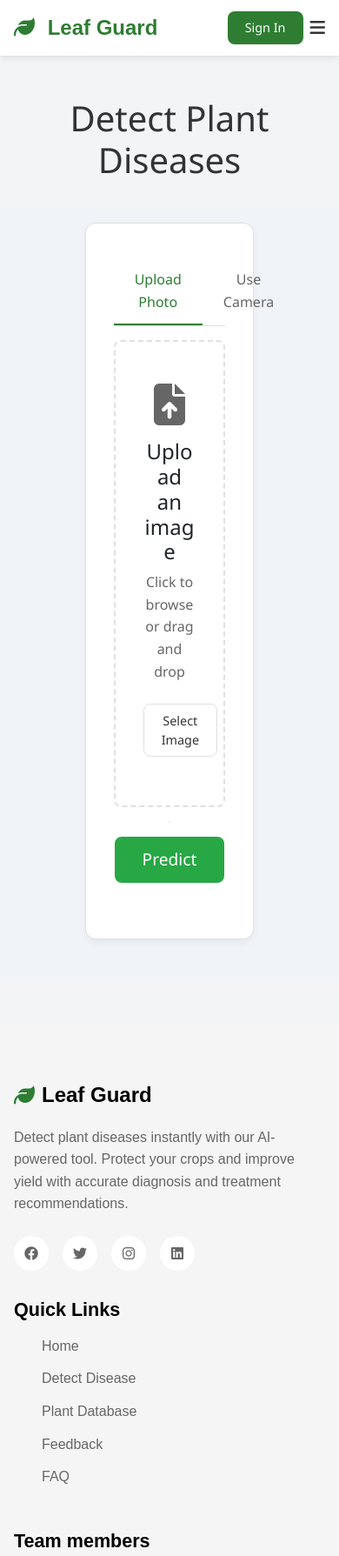
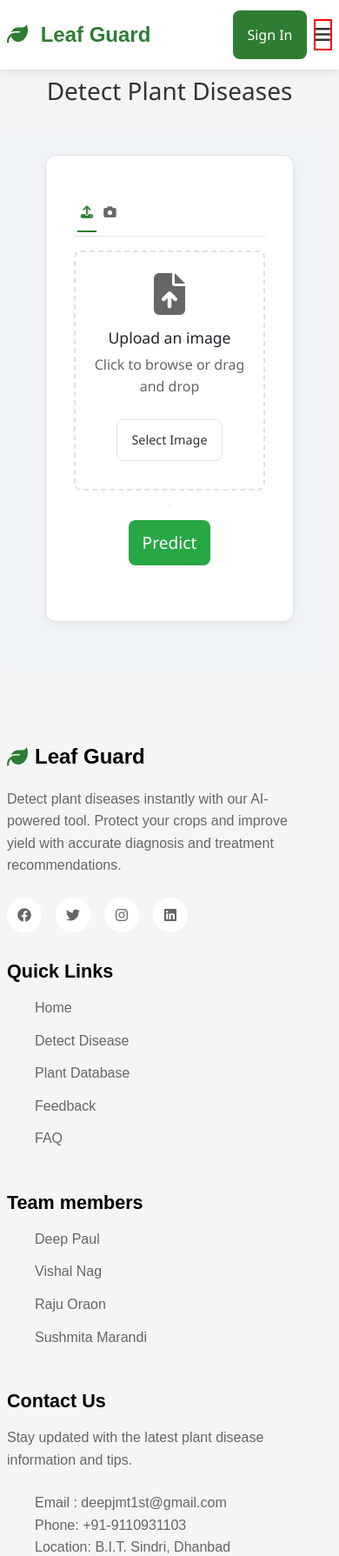
Before and after one commit to Aditya-1663/plant_disease, a Flask app: page /detect in a window 390 px wide. Shown: the top 1789 px of the page at 87% size. Run offline with Flask 3, Linux system fonts and the light colour scheme; some libraries are stand-ins or nearby versions.

Commit message:
updated files

```diff
--- a/app/feedback.py
+++ b/app/feedback.py
@@ -22,7 +22,7 @@ def submitfeedback():
             "rating": int(rating),
             "type": feedback_type,
             "message": message,
-            "timestamp": datetime.utcnow()
+            "timestamp":  datetime.utcnow().isoformat() + "Z"
         }
 
 
--- a/app/route.py
+++ b/app/route.py
@@ -106,7 +106,7 @@ def logout():
 
 def getuserlog():
     try:
-        userlogdata= mongo.db.userlog.find().sort("timestamp", -1)
+        userlogdata= mongo.db.userlog.find().sort("datetime", -1)
         data = []
 
         for fb in userlogdata:
--- a/app/static/script/script.js
+++ b/app/static/script/script.js
@@ -1,21 +1,61 @@
- document.addEventListener("DOMContentLoaded", function () {
-    const currentPath = window.location.pathname;
+const mobileMenuBtn = document.querySelector(".mobile-menu-btn");
+const mobileMenu = document.querySelector(".mobile-menu");
+const themeToggleBtn = document.getElementById("theme-toggle-btn");
 
-    function setActiveLink(links) {
-      links.forEach(link => {
-        const linkPath = link.getAttribute('href');
-        if (linkPath === currentPath || currentPath === '/' && linkPath.includes('home')) {
-          link.classList.add('active');
-        } else {
-          link.classList.remove('active');
-        }
-      });
-    }
+const languageOptions = document.querySelectorAll("[data-lang]");
+const currentYearElements = document.querySelectorAll("#current-year");
+const toast = document.getElementById("toast");
+const toastMessage = document.querySelector(".toast-message");
+const toastCloseBtn = document.querySelector(".toast-close");
 
-    const mainNavLinks = document.querySelectorAll('.main-nav a');
-    setActiveLink(mainNavLinks);
+function initApp() {
+  addEventListeners();
+}
 
+function toggleMobileMenu() {
+  mobileMenu.classList.toggle("active");
+  document.body.classList.toggle("menu-open");
+}
 
-    const mobileNavLinks = document.querySelectorAll('.mobile-menu nav a');
-    setActiveLink(mobileNavLinks);
+function showToast(message, duration = 3000) {
+  toastMessage.textContent = message;
+  toast.classList.add("show");
+  setTimeout(hideToast, duration);
+}
+
+function hideToast() {
+  toast.classList.remove("show");
+}
+
+function addEventListeners() {
+  mobileMenuBtn?.addEventListener("click", toggleMobileMenu);
+
+  mobileMenu?.querySelectorAll("a").forEach((link) => {
+    link.addEventListener("click", () => {
+      mobileMenu.classList.remove("active");
+      document.body.classList.remove("menu-open");
+    });
   });
+
+  toastCloseBtn?.addEventListener("click", hideToast);
+
+  // Tab navigation
+  const tabButtons = document.querySelectorAll(".tab-btn");
+  tabButtons.forEach((button) => {
+    button.addEventListener("click", () => {
+      const tabName = button.dataset.tab;
+      tabButtons.forEach((btn) => btn.classList.remove("active"));
+      button.classList.add("active");
+
+      document
+        .querySelectorAll(".tab-content")
+        .forEach((content) => content.classList.remove("active"));
+      document.getElementById(`${tabName}-tab`)?.classList.add("active");
+    });
+  });
+}
+
+document.addEventListener("DOMContentLoaded", () => {
+  initApp();
+
+});
--- a/app/static/styles/detect.css
+++ b/app/static/styles/detect.css
@@ -50,6 +50,14 @@
 
   #captureBtn {
     border-radius: 6px;
+    margin-top: 2rem;
+
+    border-color: gray;
+
+  }
+  #captureBtn:hover {
+    background-color: #6c757d;
+    color: #fff;
   }
 
   /* Image and video preview */
@@ -72,3 +80,139 @@
       padding: 1.5rem 1rem;
     }
   }
+
+
+
+
+
+
+
+
+
+
+
+
+
+
+
+
+
+/* Responsive Design */
+@media (max-width: 768px) {
+  .detect-container {
+    padding: 1rem 0.5rem;
+  }
+
+  h1 {
+    font-size: 2rem;
+    margin-bottom: 1.5rem;
+  }
+
+  .card-body {
+    padding: 1.5rem;
+  }
+
+  .upload-area {
+    padding: 2rem 1rem;
+  }
+
+  .upload-icon {
+    font-size: 2.5rem;
+  }
+
+  .tab-btn {
+    padding: 0.75rem 0.5rem;
+    font-size: 0.9rem;
+  }
+
+  .tab-btn span {
+    display: none;
+  }
+
+  .btn {
+    padding: 0.75rem 1rem;
+    min-height: 44px;
+  }
+
+  .btn-primary {
+    padding: 1rem;
+    font-size: 1rem;
+  }
+}
+
+
+@media (max-width: 480px) {
+  .container {
+    padding: 0.5rem;
+  }
+
+  h1 {
+    font-size: 1.75rem;
+  }
+   .m-485{
+    /* border :red solid 2px; */
+    width: 100%;
+    margin: 0 auto;
+   }
+  .card-body {
+    padding: 1rem;
+  }
+
+  .upload-area {
+    padding: 1.5rem 0.75rem;
+  }
+
+  .upload-icon {
+    font-size: 2rem;
+  }
+
+  h3 {
+    font-size: 1.1rem;
+  }
+
+  .tabs {
+    gap: 0.25rem;
+    padding: 0.25rem;
+  }
+
+  .tab-btn {
+    padding: 0.5rem 0.25rem;
+    min-height: 44px;
+  }
+}
+
+/* Accessibility */
+@media (prefers-reduced-motion: reduce) {
+  * {
+    animation-duration: 0.01ms !important;
+    animation-iteration-count: 1 !important;
+    transition-duration: 0.01ms !important;
+  }
+}
+
+/* Focus styles for accessibility */
+.btn:focus,
+.tab-btn:focus,
+input:focus {
+  outline: 2px solid #667eea;
+  outline-offset: 2px;
+}
+
+/* Loading states */
+.btn:disabled {
+  opacity: 0.6;
+  cursor: not-allowed;
+  transform: none !important;
+}
+
+/* High contrast mode support */
+@media (prefers-contrast: high) {
+  .upload-area {
+    border-color: #000;
+  }
+
+  .btn-outline {
+    border-color: #000;
+    color: #000;
+  }
+}
--- a/app/static/styles/header.css
+++ b/app/static/styles/header.css
@@ -1175,3 +1175,19 @@ input:focus, select:focus, textarea:focus {
   border:red 1px solid;
 
 }
+body.menu-open {
+  overflow: hidden;
+}
+
+.mobile-menu.active {
+  transform: translateX(0);
+  opacity: 1;
+  visibility: visible;
+}
+
+.mobile-menu {
+  transition: all 0.3s ease-in-out;
+  transform: translateX(-100%);
+  opacity: 0;
+  visibility: hidden;
+}
--- a/app/templates/base.html
+++ b/app/templates/base.html
@@ -1,6 +1,10 @@
 <!DOCTYPE html>
 <html lang="en">
 <head>
+  <meta name="viewport" content="width=device-width, initial-scale=1.0">
+<meta name="mobile-web-app-capable" content="yes">
+<meta name="apple-mobile-web-app-capable" content="yes">
+
     <meta charset="UTF-8">
     <meta name="viewport" content="width=device-width, initial-scale=1.0">
     <title>{% block title %}Leaf Guard{% endblock %}</title>
@@ -79,8 +83,8 @@
 
 
 
-        <button class="mobile-menu-btn">
-          <i class="fas fa-bars"></i>
+        <button class="mobile-menu-btn red">
+          <i class="fas fa-bars "></i>
         </button>
       </div>
 
@@ -92,32 +96,26 @@
   <div class="mobile-menu">
     <nav>
       <ul>
-        <li><a href="index.html">Home</a></li>
+        <li><a href="{{ url_for('home') }}">Home</a></li>
         <li>
   {% if session.get('name') %}
-    <a href="detect.html">Detect Disease</a>
+    <a href="{{ url_for('detect') }}">Detect Disease</a>
   {% else %}
     <a href="{{ url_for('login') }}">Detect Disease</a>
   {% endif %}
 </li>
 
-        <li><a href="plants.html">Plant Database</a></li>
+        <li><a href="/plants">Plant Database</a></li>
         {% if session.get('is_admin') %}
          <a href="/userlog">Users Log</a>
   {% else %}
 
   {% endif %}
-        <li><a href="feedback.html">Feedback</a></li>
+        <li><a href="{{ url_for('feedback') }}">Feedback</a></li>
       </ul>
     </nav>
     <div class="mobile-actions">
-      <div class="language-options">
-        <p>Language</p>
-        <div class="options">
-          <button data-lang="en">English</button>
-          <button data-lang="hi">हिन्दी</button>
-        </div>
-      </div>
+
      <ul class="auth-buttons">
   {% if session.get('name') %}
     <li class="user-circle-wrapper">
--- a/app/templates/detect.html
+++ b/app/templates/detect.html
@@ -29,10 +29,10 @@
 {% block content %}
       <div class="container detect-container">
         <h1>Detect Plant Diseases</h1>
-        <section class="blog_w3ls py-3 pb-5 pt-10" id="test">
-          <div class="container pb-xl-5 pb-lg-3">
-            <div class="row justify-content-center">
-              <div class="col-md-6 ocard">
+        <section class="blog_w3ls py-3 pb-5 pt-10 " id="test">
+          <div class="container pb-xl-5 pb-lg-3 ">
+            <div class="row justify-content-center ">
+              <div class="col-md-6 ocard  m-485">
                 <div class="card custom-card">
                   <div class="card-body text-center">
                     <form
@@ -52,7 +52,8 @@
                           class="tab-btn active"
                           onclick="showUpload()"
                         >
-                          Upload Photo
+                          <i class="fas fa-upload"></i>
+                                            <span>Upload Photo</span>
                         </button>
                         <button
                           type="button"
@@ -60,7 +61,8 @@
                           class="tab-btn"
                           onclick="openCamera()"
                         >
-                          Use Camera
+                          <i class="fas fa-camera"></i>
+                                            <span>Use Camera</span>
                         </button>
                       </div>
 
--- a/app/templates/userlog.html
+++ b/app/templates/userlog.html
@@ -116,9 +116,11 @@
         <section class="table-section ">
             <div class="table-header">
                 <h2>User Search History</h2>
+             <!--
                 <button id="exportBtn" class="export-btn">
                     <i class="fas fa-download"></i> Export Data
                 </button>
+                -->
             </div>
             <div class="table-container">
                 <table id="searchTable">
@@ -146,10 +148,9 @@
         </section>
     </div>
 
-    <!-- Modal for viewing details -->
     <div id="detailModal" class="modal">
         <div class="modal-content">
-            <span class="close">&times;</span>
+            <span id="close" class="close ">&times;</span>
             <h2>Search Details</h2>
             <div id="modalBody">
                 <!-- Details will be populated by JavaScript -->
--- a/run.py
+++ b/run.py
@@ -59,4 +59,4 @@ def register():
     return render_template('register.html')
 
 if __name__ == "__main__":
-     app.run(host='0.0.0.0', port=7860)
+     app.run(host='0.0.0.0', port=5000 , debug=True)
```
Also changed, not shown: app/routes/auth.py (+7 -7 lines), app/static/script/feedback.js (+25 -4 lines), app/static/script/userlog.js (+19 -32 lines), app/static/styles/feedback.css (+7 -4 lines), app/templates/feedback.html (+24 -0 lines).
